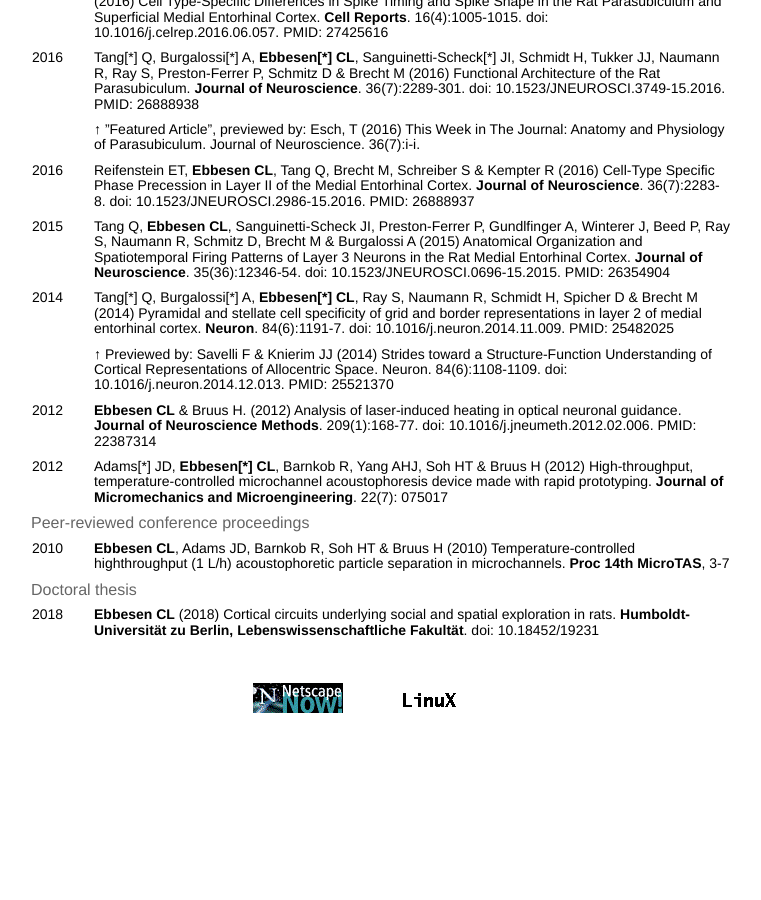
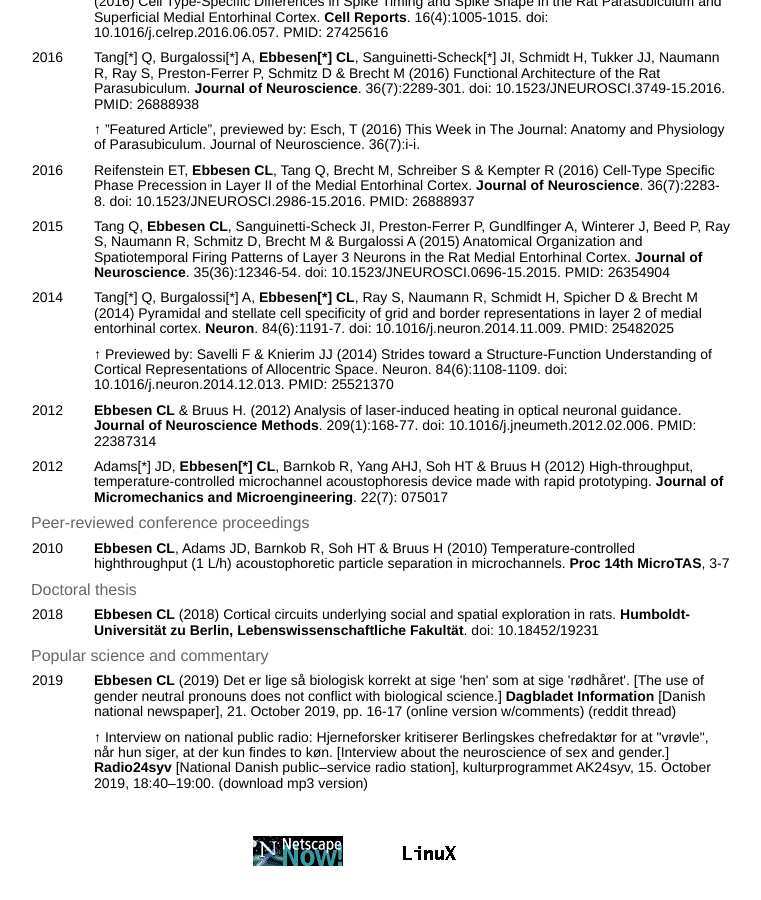
Before and after one commit to chrelli/chrelli.github.io, a Jekyll site: the page built from index.html, in a window 1280 px wide and 900 px high, scrolled down 1840 px. Shown: the whole window, without its empty margins (259-1020 px from the left). Built offline with Jekyll 4.4.1, drawn with Linux system fonts in a browser that asks for light colours; nearby versions of some CDN libraries; some web fonts are replaced; a style sheet for code colours, icons or effects is not loaded; before the commit the page ends 2587 px from its top, so only the background shows below that; some of the changed text lies outside the part shown.

Commit message:
added inf kronik

```diff
--- a/index.html
+++ b/index.html
@@ -65,8 +65,9 @@
 		<tr>
 				<td class="figu" width=33.33%>
                   <a href="https://doi.org/10.1038/s41467-019-12511-z" class="pub">
-					      <!-- <img src="/img/social_touch_web.png" alt="Nature" class="responsive2"> -->
 								<img src="/img/social_touch_web_updated.jpg" alt="Nature" class="responsive2">
+								<!-- <img src="/img/Barrels2019_slim.jpeg" alt="Nature" class="responsive2"> -->
+
 								<br>
 								  Cortical areas with diverse response patterns and diverse functions (somatosensory, auditory, motor, frontal) encode the social context of social facial touch via a common population structure.
 								<br>
@@ -137,7 +138,7 @@
 </table>
 
 <h3><img src="/img/penpaper.gif" style="vertical-align:middle" height=34px> &nbsp; Some reviews and opinions</h3>
-
+<!--
 <table width=100%>
 		<tr>
 			<td class="figu" width=16.16%>
@@ -173,6 +174,57 @@
 
 		</tr>
 </table>
+
+ -->
+
+
+ <table width=100%>
+ 		<tr>
+
+			<td class="figu" width=33.33%>
+									<a href="/pdf/Ebbesen_CL_2019-10-21_Dagbladet_Information_-_21-10_2019.pdf" class="pub">
+							<img src="/img/Information2p.png" alt="Nature" class="responsive2">
+							<br>
+							 Popular science commentary explaining that appeals to 'biology' as an argument against the use of gender-neutral pronouns is nonsense. Biological sex is not neatly binary, and biological sex is anyway not the same as gender.
+							 <br>
+							<i>
+							 Ebbesen, Dagbladet Information, 2019
+							</i>
+							</a>
+			</td>
+
+ 				<td class="figu" width=33.33%>
+ 					          <a href="http://doi.org/10.1523/JNEUROSCI.1671-18.2018" class="pub">
+ 								<img src="/img/2018_frontal_splash-kopi.jpg" alt="Nature" class="responsive2">
+ 								<br>
+                 We review recent studies that implicate rodent motor cortex in "higher-order" motor functions, such as behavioral strategizing, working memory, and decision making.
+                 <br>
+ 								<i>
+                 Ebbesen et al., J.Neurosci., 2018
+ 								</i>
+ 								</a>
+ 				</td>
+
+ 				<td class="figu" width=33.33%>
+           <a href="http://dx.doi.org/10.1038/nrn.2017.119" class="pub">
+ 								<img src="/img/2017_motor_splash-kopi.jpg" alt="Nature" class="responsive2">
+                 <br>
+                 Some opinions about the evolution and function of the mammalian primary motor cortex, particularly its role in movement suppression.
+                 <br>
+ 								<i>
+ 								Ebbesen & Brecht, <br> Nature Reviews Neurosci., 2017
+ 								</i>
+                 </a>
+ 				</td>
+
+
+ 		</tr>
+ </table>
+
+
+
+
+
 
 
 
@@ -333,8 +385,8 @@
        <b>Ebbesen CL</b>, Adams JD, Barnkob R, Soh HT & Bruus H (2010) Temperature-controlled highthroughput (1 L/h) acoustophoretic particle separation in microchannels. <b>Proc 14th MicroTAS</b>, 3-7</a>
      </td>
 	</tr>
+</table>
 
-</table>
   <h5>Doctoral thesis</h5>
   <table width=100%>
   	<tr>
@@ -344,9 +396,31 @@
   	 </a>
    </td>
   	</tr>
+  </table>
 
 
-  </table>
+	  <h5>Popular science and commentary</h5>
+	  <table width=100%>
+	  	<tr>
+	  	<td class="year" width=60px> 2019</td>
+	  	<td class="year"> <a href="/pdf/Ebbesen_CL_2019-10-21_Dagbladet_Information_-_21-10_2019.pdf" class="pub">
+	  		 <b>Ebbesen CL</b> (2019) Det er lige så biologisk korrekt at sige 'hen' som at sige 'rødhåret'. [The use of gender neutral pronouns does not conflict with biological science.] <b>Dagbladet Information</b> [Danish national newspaper], 21. October 2019, pp. 16-17 </a> (<a href="https://www.information.dk/debat/2019/10/lige-saa-biologisk-korrekt-sige-hen-sige-roedhaaret" class="pub">online version w/comments</a>) (<a href="https://www.reddit.com/r/Denmark/comments/dkyel9/det_er_lige_s%C3%A5_biologisk_korrekt_at_sige_hen_som/" class="pub">reddit thread</a>)
+				  <!-- (<a href="https://www.facebook.com/dagbladetinformation/posts/10158849919112646" class="pub">official facebook thread</a>) -->
+
+	   </td>
+	  	</tr>
+
+			<tr>
+					<td class="year" width=60px>  </td>
+					<td class="year"> 	&uarr;  Interview on national public radio:
+	          <a href="https://www.24syv.dk/programmer/ak-24syv/56734099/masterclass-med-thure-lindhardt-og?start=5478" class="pub">
+	            Hjerneforsker kritiserer Berlingskes chefredaktør for at "vrøvle", når hun siger, at der kun findes to køn. [Interview about the neuroscience of sex and gender.] <b>Radio24syv</b> [National Danish public–service radio station], kulturprogrammet AK24syv, 15. October 2019, 18:40–19:00. </a> (<a href="/audio/interview_AK24syv_15Oct2019.mp3" class="pub">download mp3 version</a>)
+	        </td>
+			</tr>
+
+
+	  </table>
+
 
 </div>
 
```
Also changed, not shown: img/Barrels2019.jpeg (added), img/Barrels2019_slim.jpeg (added), 6 other files.
